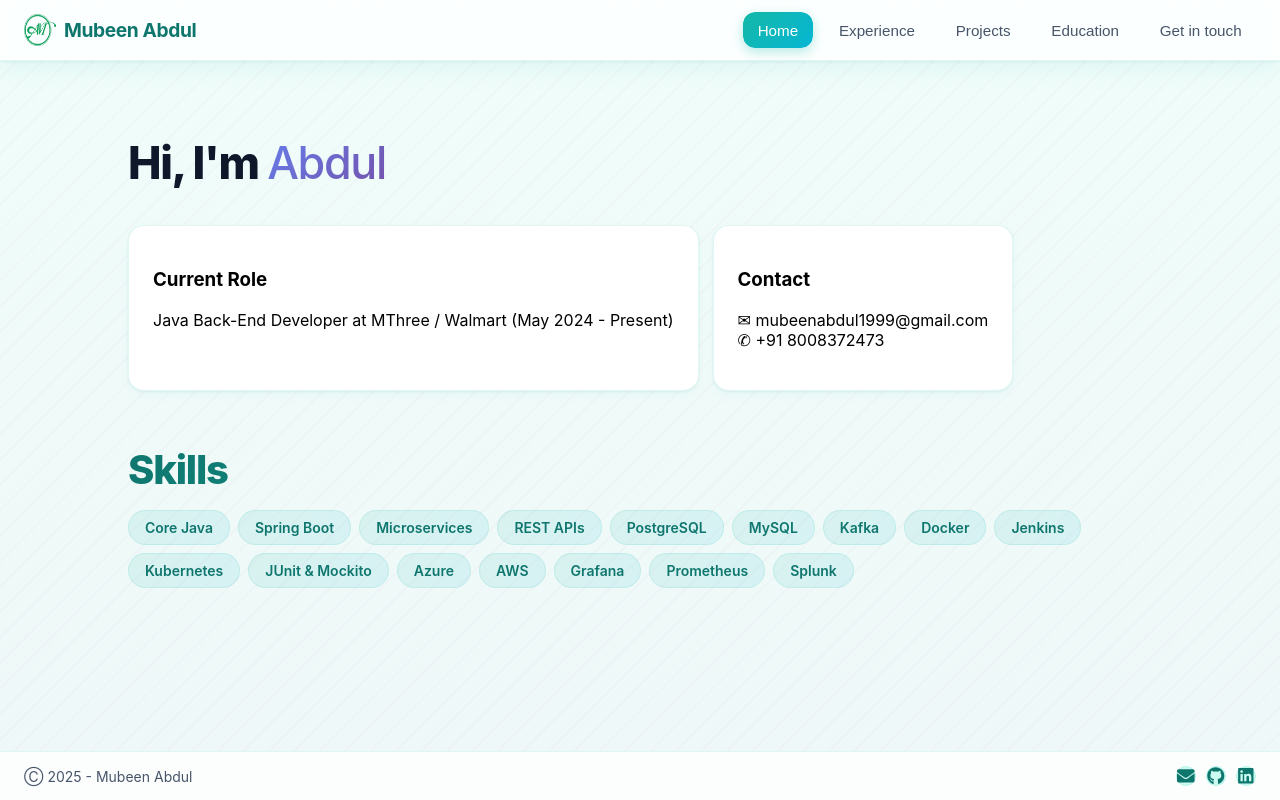
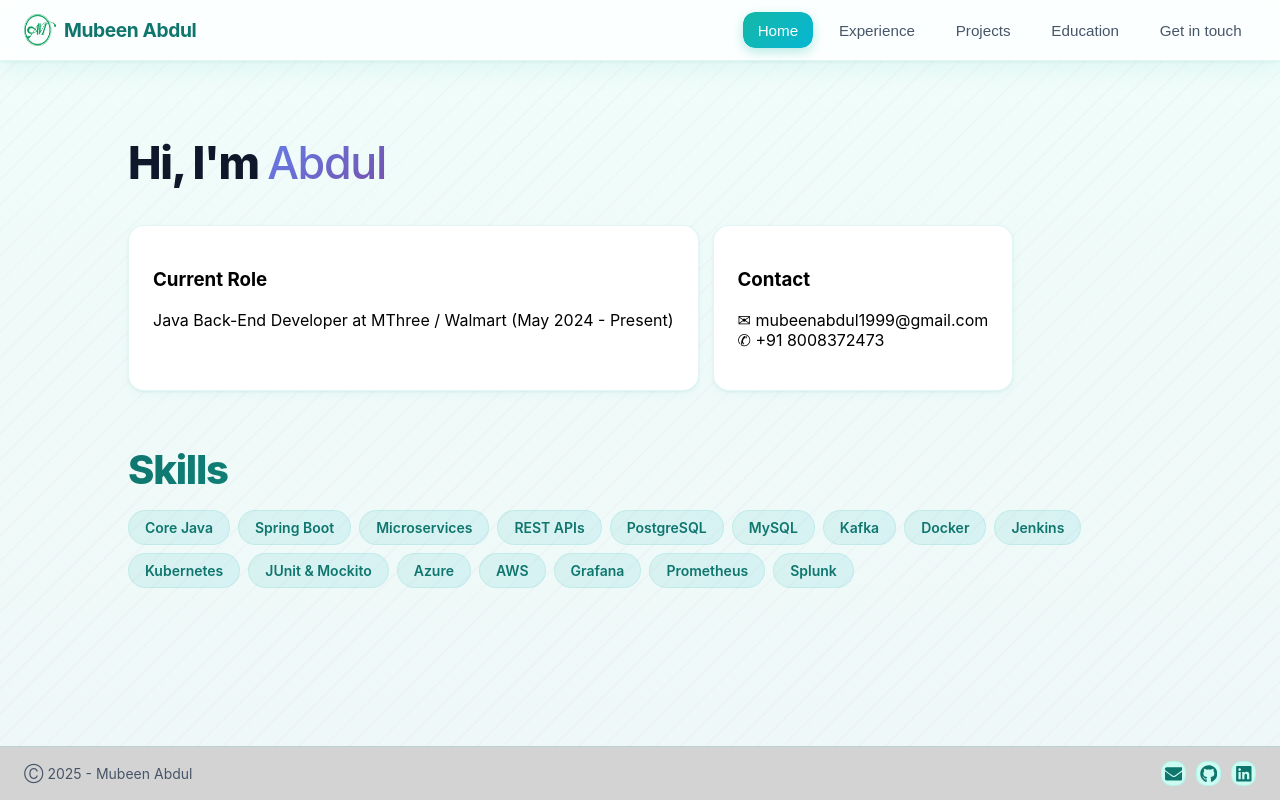
Before and after one commit to Abdul-Mubeen-git/portfolio_vite_react, a React (Vite) app: page / in a window 1280 px wide. Built offline with nearby package versions, Linux system fonts and the light colour scheme.

Commit message:
fix footer alignment

```diff
--- a/src/styles/main.css
+++ b/src/styles/main.css
@@ -86,6 +86,7 @@ html, body, #root {
 .brand {
   display: flex;
   align-items: center;
+  justify-content: center;
   gap: 8px;
   margin: 0;
   font-weight: 700;
@@ -272,9 +273,9 @@ html, body, #root {
   align-items: center;
   padding: 14px 24px;
   border-top: 1px solid var(--border);
-  background: rgba(255, 255, 255, 0.8);
+  background: lightgray;
   backdrop-filter: blur(12px);
-  position: relative;
+  position: sticky;
   z-index: 50;
   color: var(--text-secondary);
   font-size: 0.875rem;
@@ -289,8 +290,8 @@ html, body, #root {
   display: inline-flex;
   align-items: center;
   justify-content: center;
-  width: 20px;
-  height: 20px;
+  width: 25px;
+  height: 25px;
   border-radius: 10px;
   background: var(--bg-secondary);
   border: 1px solid var(--border);
```
